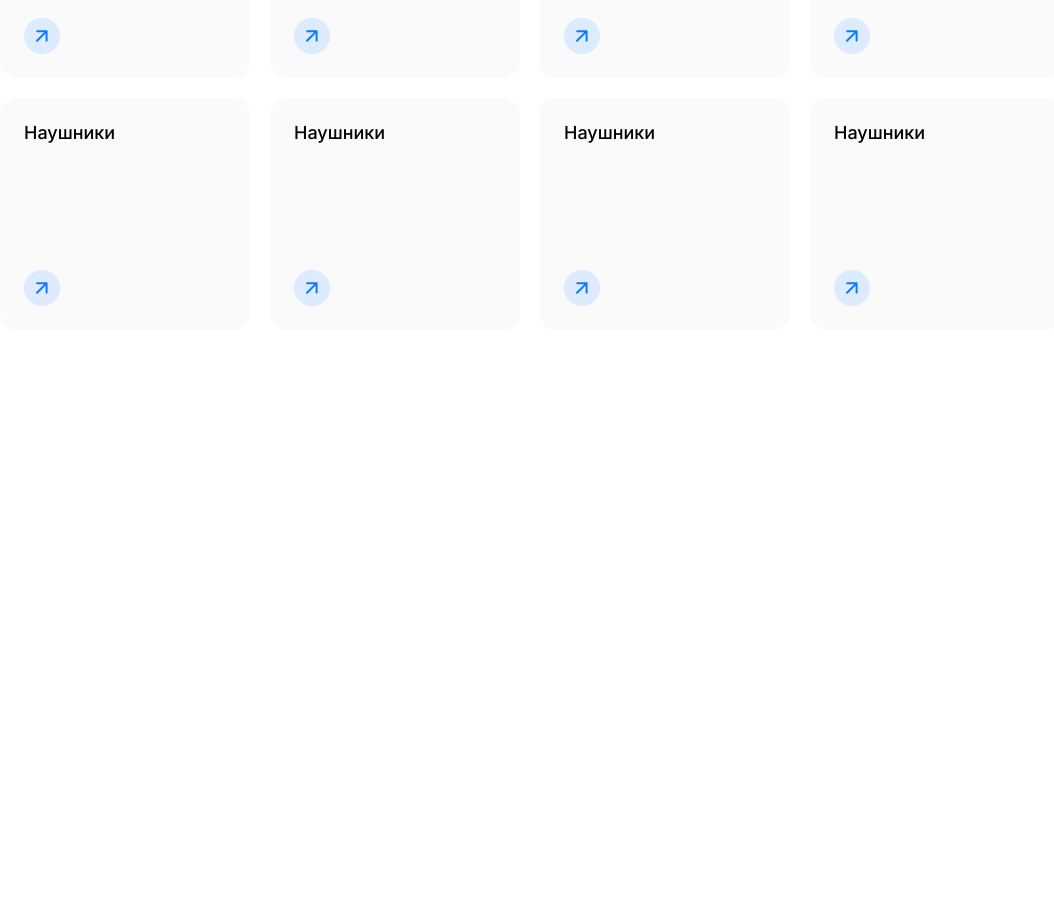
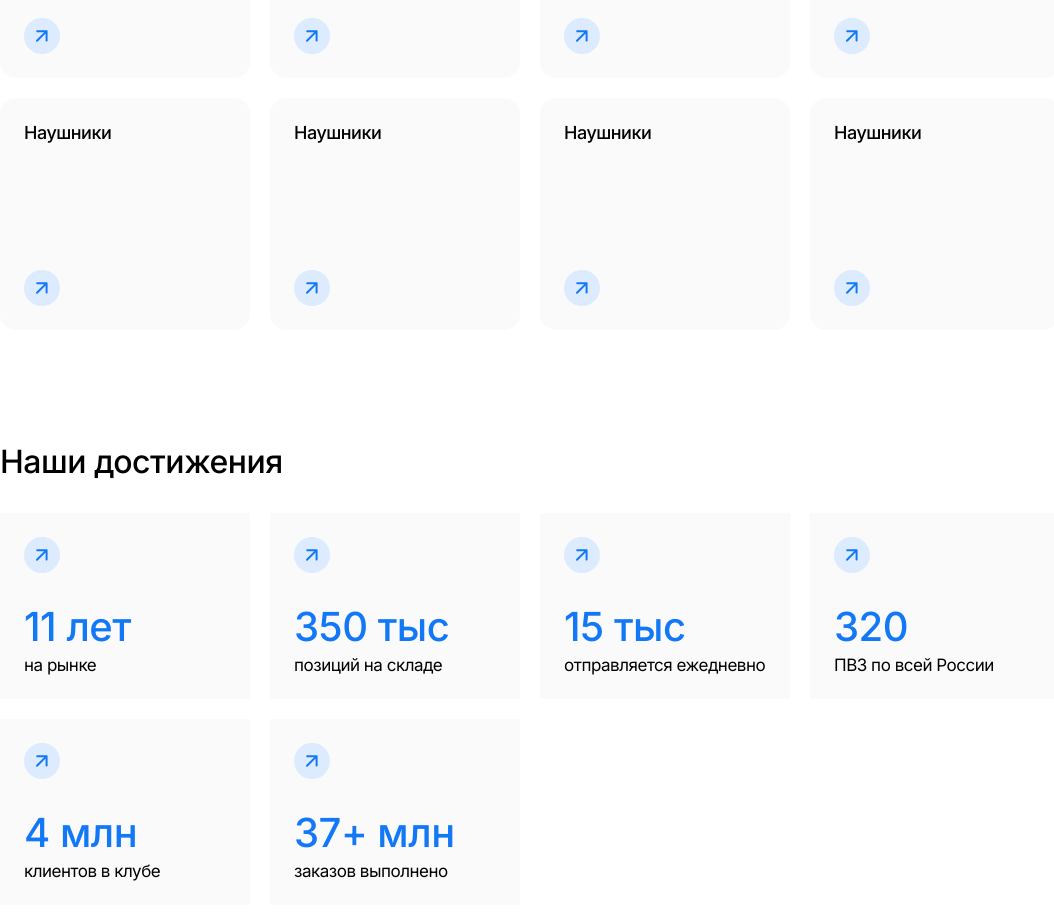
Before and after one commit to Sergey-Web-Dev/gettrade-fe, a Next.js app: page / in a window 1280 px wide. Shown: the part 620-1540 px from the top of the page, without its empty margins (0-1054 px from the left). Before the commit the page ends 1014 px from the top, so only its background shows below. Built offline with nearby package versions, Linux system fonts and the light colour scheme.

Commit message:
achievements

```diff
--- a/app/globals.css
+++ b/app/globals.css
@@ -4,6 +4,7 @@
   --border: rgba(209, 209, 209, 1);
   --placeholder: rgba(140, 140, 140, 1);
   --shadow-bg: rgba(250, 250, 250, 1);
+  --brand-blue: rgba(19, 120, 245, 1);
   --desktop-h2-size: 32px;
   --desktop-h2-weight: 500;
 }
@@ -19,6 +20,7 @@ html,
 body {
   max-width: 100vw;
   overflow-x: hidden;
+  letter-spacing: calc(1em * -.03);
 }
 
 body {
--- a/app/page.tsx
+++ b/app/page.tsx
@@ -1,7 +1,6 @@
-import CategoryItem from "@/components/category-item/CategoryItem";
+import Achievements from "@/components/achievements/Achievements";
 import ImagesSlider from "@/components/images-slider/ImagesSlider";
 import PopularCategories from "@/components/popular-categories/PopularCategories";
-import { link } from "fs";
 
 // const sliderImages = [
 //   { src: '', text: 'Гарнитура Cooler Master CH331 USB' },
@@ -70,9 +69,39 @@ const categories = [
   }
 ]
 
+const achievements = [
+  {
+    value: '11 лет',
+    text: 'на рынке'
+  },
+  {
+    value: '350 тыс',
+    text: 'позиций на складе'
+  },
+  {
+    value: '15 тыс',
+    text: 'отправляется ежедневно'
+  },
+  {
+    value: '320',
+    text: 'ПВЗ по всей России'
+  },
+  {
+    value: '4 млн',
+    text: 'клиентов в клубе'
+  },
+  {
+    value: '37+ млн',
+    text: 'заказов выполнено'
+  },
+]
+
 export default function Home() {
   return (
     // <ImagesSlider />
-    <PopularCategories categories={categories} />
+    <>
+      <PopularCategories categories={categories} />
+      <Achievements achievements={achievements} />
+    </>
   );
 }
--- /dev/null
+++ b/components/achievement-item/AchievementItem.tsx
@@ -0,0 +1,22 @@
+import Image from "next/image"
+import { FC } from "react";
+import styles from './achievement-item.module.scss';
+
+interface IAchievementItemProps {
+  value: string;
+  text: string;
+}
+
+const AchievementItem: FC<IAchievementItemProps> = ({ value, text }) => {
+  return (
+    <div className={styles['achievement-item']}>
+      <Image src='/arrow-icon.svg' width={36} height={36} alt='Иконка стрелки' />
+      <div>
+        <p className={styles['achievement-item__value']}>{value}</p>
+        <p className={styles['achievement-item__text']}>{text}</p>
+      </div>
+    </div>
+  )
+}
+
+export default AchievementItem
--- /dev/null
+++ b/components/achievement-item/achievement-item.module.scss
@@ -0,0 +1,21 @@
+.achievement-item {
+  background-color: var(--shadow-bg);
+  width: 250px;
+  height: 186px;
+  padding: 24px;
+  display: flex;
+  flex-direction: column;
+  justify-content: space-between;
+
+  &__value {
+    color: var(--brand-blue);
+    font-weight: 500;
+    font-size: 40px;
+    margin-bottom: 4px;
+  }
+
+  &__text {
+    font-size: 17px;
+    font-weight: 400;
+  }
+}
--- /dev/null
+++ b/components/achievements/Achievements.tsx
@@ -0,0 +1,21 @@
+import { FC } from "react";
+import { Achievement } from "../types/achievements";
+import AchievementItem from "../achievement-item/AchievementItem";
+import styles from './achievements.module.scss';
+
+interface IAchievementsProps {
+  achievements: Achievement[];
+}
+
+const Achievements: FC<IAchievementsProps> = ({ achievements }) => {
+  return (
+    <main className={`container ${styles.achievements}`}>
+      <h2 className={`h2-header ${styles.achievements__header}`}>Наши достижения</h2>
+      <div className={`h2-header ${styles.achievements__items}`}>
+        {achievements.map(({ value, text }, index) => <AchievementItem key={index} value={value} text={text} />)}
+      </div>
+    </main>
+  )
+}
+
+export default Achievements
--- /dev/null
+++ b/components/achievements/achievements.module.scss
@@ -0,0 +1,13 @@
+.achievements {
+  padding: 48px 0 64px 0;
+
+  &__header {
+    margin-bottom: 32px;
+  }
+
+  &__items {
+    display: flex;
+    flex-wrap: wrap;
+    gap: 20px;
+  }
+}
--- a/components/category-item/CategoryItem.tsx
+++ b/components/category-item/CategoryItem.tsx
@@ -3,13 +3,13 @@ import { FC } from "react";
 import styles from './category-item.module.scss';
 import Link from "next/link";
 
-interface ICategotyItemProps {
+interface ICategoryItemProps {
   name: string;
   imgSrc: string;
   link: string;
 }
 
-const CategoryItem: FC<ICategotyItemProps> = ({ name, imgSrc, link }) => { //картинка быдет bgImage или обычная, растянутая на фон? или как сейчас - на фоне смещенная в угол?
+const CategoryItem: FC<ICategoryItemProps> = ({ name, imgSrc, link }) => { //картинка быдет bgImage или обычная, растянутая на фон? или как сейчас - на фоне смещенная в угол?
   return (
     <Link href={link} className={styles['category-item']}>
       <h3 className={styles['category-item__name']}>{name}</h3>
--- a/components/popular-categories/PopularCategories.tsx
+++ b/components/popular-categories/PopularCategories.tsx
@@ -1,5 +1,5 @@
 import { FC } from "react";
-import { PopularCategory } from "./types";
+import { PopularCategory } from "../types/categories";
 import CategoryItem from "../category-item/CategoryItem";
 import styles from './popular-categories.module.scss';
 
--- /dev/null
+++ b/components/types/achievements.ts
@@ -0,0 +1,4 @@
+export type Achievement = {
+	value: string;
+	text: string;
+};
```
Also changed, not shown: components/types/categories.ts (renamed from components/popular-categories/types.ts).
